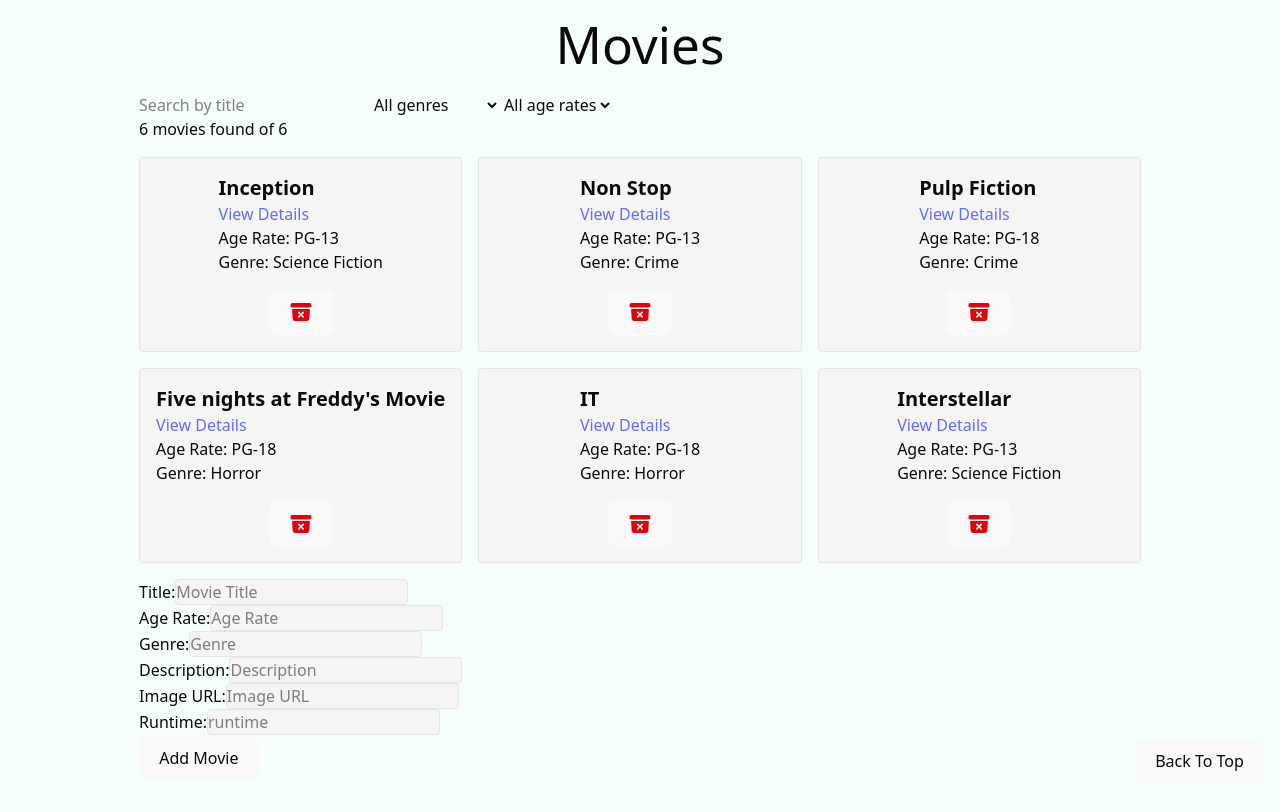
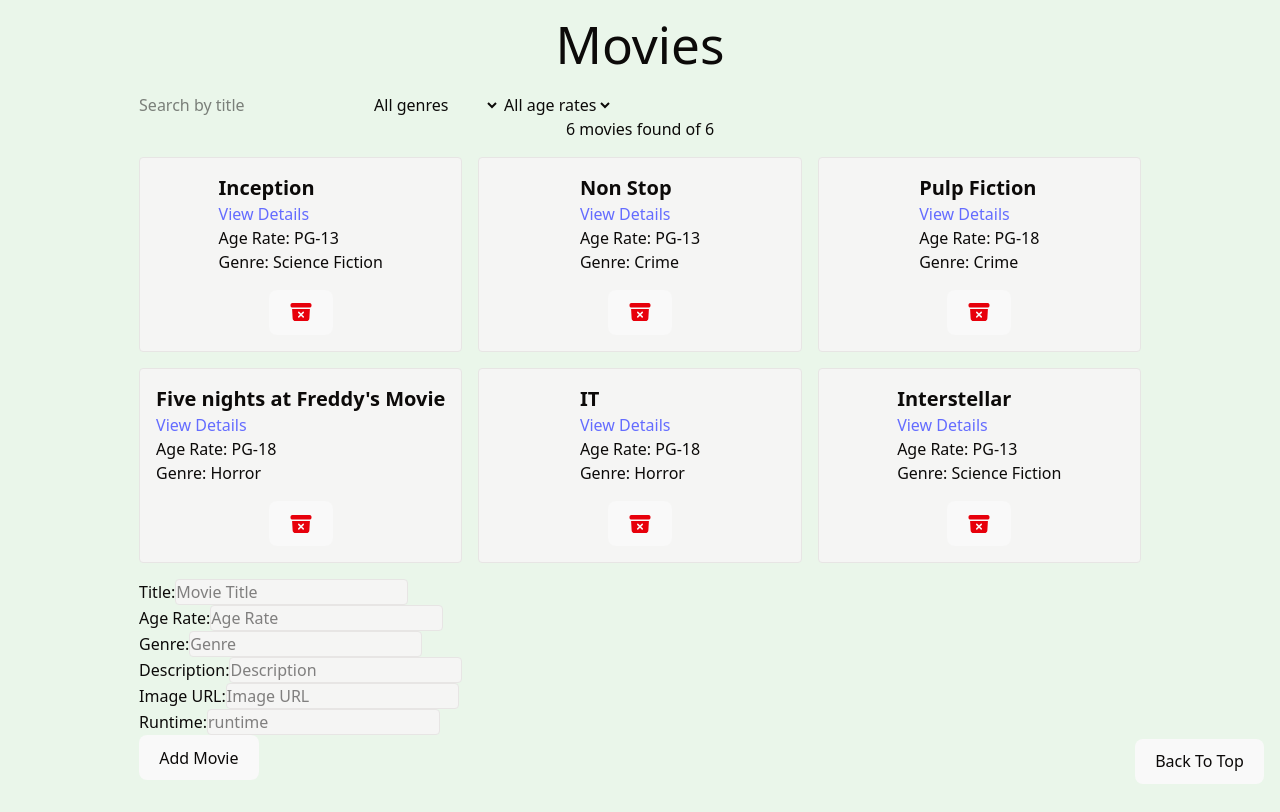
Before and after one commit to erik-per-lidstrom/Movie-night-planer, a React (Vite) app: page / in a window 1280 px wide. Built offline with nearby package versions, Linux system fonts and the light colour scheme.

Commit message:
fix merge conflicts sdtyling doner

```diff
--- a/src/index.css
+++ b/src/index.css
@@ -17,7 +17,7 @@
   -webkit-font-smoothing: antialiased;
   -moz-osx-font-smoothing: grayscale;
   --radius: 0.625rem;
-  --background: oklch(0.99 0.01 160);
+  --background: oklch(0.96 0.02 145);
   --foreground: oklch(0.147 0.004 49.25);
   --card: oklch(1 0 0);
   --card-foreground: oklch(0.147 0.004 49.25);
@@ -66,6 +66,7 @@
   justify-content: center;
   min-width: 320px;
   min-height: 100vh;
+  background-color: var(--background);
 }
 
 h1 {
@@ -92,6 +93,22 @@
 button:focus,
 button:focus-visible {
   outline: 4px auto -webkit-focus-ring-color;
+}
+
+.movie-count {
+  text-align: center;
+}
+
+/* Style for movie details*/
+
+img {
+  box-shadow: #661fd1 0px 0px 8px 0px;
+}
+
+.movie-details h2 {
+  font-size: 2rem;
+  margin-bottom: 0.5rem;
+  border: #1a1a1a 2px double;
 }
 
 @media (prefers-color-scheme: light) {
--- a/src/pages/home.page.tsx
+++ b/src/pages/home.page.tsx
@@ -66,7 +66,7 @@
         <option value="PG-18">PG-18</option>
       </select>
 
-      <p>
+      <p className="movie-count">
         {filteredmovies.length} movies found of {state.length}
       </p>
       <div className="grid grid-cols-1 md:grid-cols-2 lg:grid-cols-3 gap-4  my-4">
--- a/src/pages/movie.page.tsx
+++ b/src/pages/movie.page.tsx
@@ -34,6 +34,16 @@
           <div className="movie-details flex flex-col ">
             <h2>{movie.title}</h2>
 
+            {movie.thilleriframeUrl && (
+              <iframe
+                src={movie.thilleriframeUrl}
+                title={`${movie.title} Trailer`}
+                className="w-full h-64 md:h-96 rounded"
+                allowFullScreen
+                loading="lazy"
+              ></iframe>
+            )}
+
             <p>
               <strong>Age Rate:</strong> {movie.ageRate}
             </p>
@@ -49,16 +59,6 @@
             <p>
               <strong>Description:</strong> <br /> {movie.description}
             </p>
-
-            {movie.thilleriframeUrl && (
-              <iframe
-                src={movie.thilleriframeUrl}
-                title={`${movie.title} Trailer`}
-                className="w-full h-64 md:h-96 rounded"
-                allowFullScreen
-                loading="lazy"
-              ></iframe>
-            )}
           </div>
         ) : (
           <p>Movie not found</p>
```
